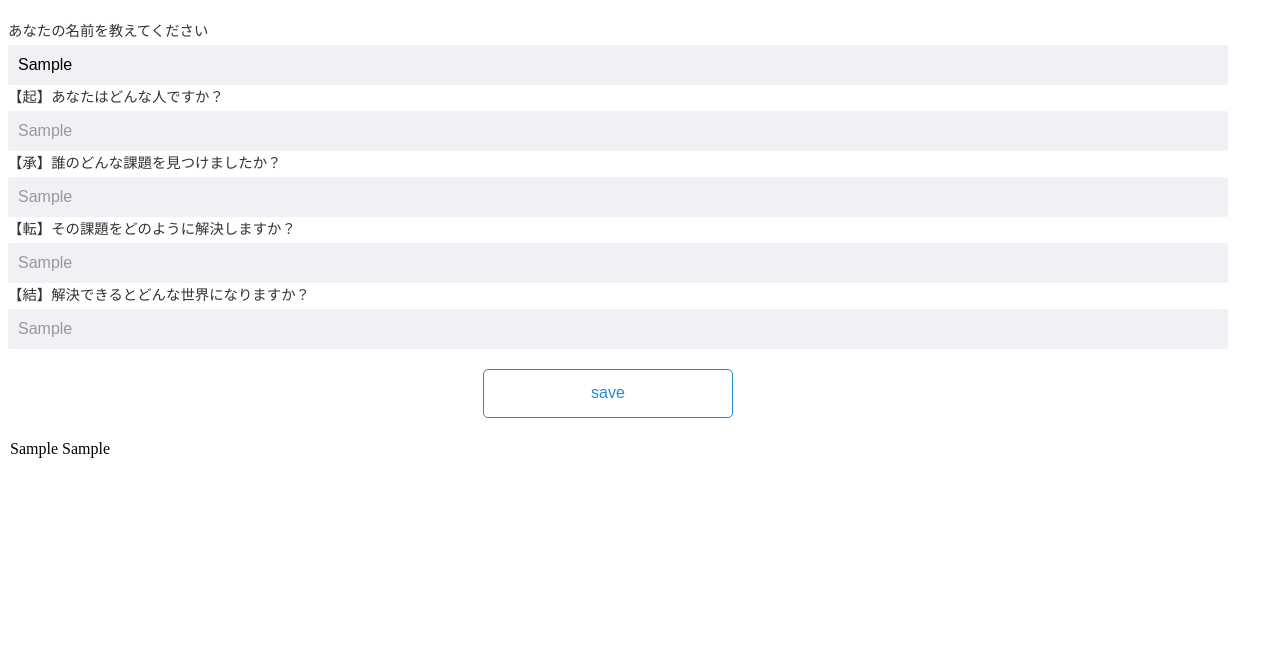
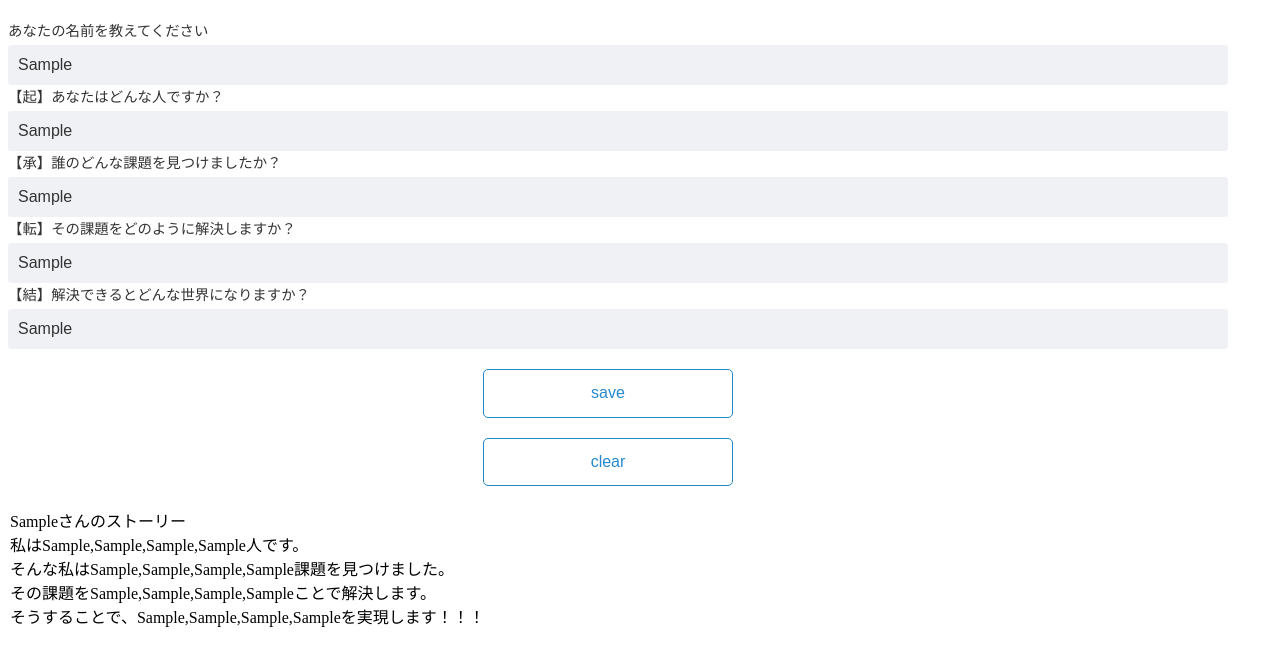
Before and after one commit to Reerao/03_localStorage, a plain HTML site: page index.html in a window 1280 px wide. Both pictures are taken after typing "Sample", "Sample", "Sample", "Sample", "Sample" into the empty fields and a click on the button "save". Shown: the part 70-736 px from the top of the page. Drawn offline with nearby package versions, Linux system fonts and the light colour scheme.

Commit message:
これからjsonと戦う

```diff
--- a/css/style.css
+++ b/css/style.css
@@ -4,7 +4,11 @@
 
 .textbox-001-label,
 .textbox-001,
-#name {
+#key,
+#起,
+#承,
+#転,
+#結 {
     color: #333;
 }
 
@@ -15,7 +19,11 @@
 }
 
 .textbox-001,
-#key {
+#key,
+#起,
+#承,
+#転,
+#結 {
     width: 100%;
     padding: 8px 10px;
     border: none;
@@ -25,12 +33,13 @@
     line-height: 1.5;
 }
 
-.textbox-001,
-#key::placeholder {
-    color: #999;
-}
 
-#save {
+
+
+
+
+#save,
+#clear {
     display: flex;
     justify-content: center;
     align-items: center;
@@ -45,7 +54,8 @@
     font-size: 1em;
 }
 
-#save:hover {
+#save:hover,
+#clear:hover {
     animation: anima-button-001 1s;
 }
 
--- a/index.html
+++ b/index.html
@@ -20,26 +20,28 @@
 
     <label>
     <span class="textbox-001-label">【起】あなたはどんな人ですか？</span>
-    <input type="text" class="textbox-001" placeholder=""/>
+    <input type="text" id="起" placeholder=""/>
     </label>
 
     <label>
         <span class="textbox-001-label">【承】誰のどんな課題を見つけましたか？</span>
-        <input type="text" class="textbox-001" placeholder=""/>
+        <input type="text" id="承" placeholder=""/>
     </label>
 
     <label>
         <span class="textbox-001-label">【転】その課題をどのように解決しますか？</span>
-        <input type="text" class="textbox-001" placeholder=""/>
+        <input type="text" id="転" placeholder=""/>
     </label>
 
     <label>
         <span class="textbox-001-label">【結】解決できるとどんな世界になりますか？</span>
-        <input type="text" class="textbox-001" placeholder=""/>
+        <input type="text" id="結" placeholder=""/>
     </label>
 
 
     <button id="save">save</button>
+    <button id="clear">clear</button>
+
 
     <!-- <button class="button-001">update</button>
     <button class="button-001">clear</button> -->
@@ -59,19 +61,56 @@
 $("#save").on("click",function(){
 
     const key = $("#key").val();
-    const value = $(".textbox-001").val();
-    localStorage.setItem(key,value);
+    const value1 = $("#起").val();
+    const value2 = $("#承").val();
+    const value3 = $("#転").val();
+    const value4 = $("#結").val();
 
-    console.log(key,value)
+    const value = [value1,value2,value3,value4]
+
+    let json = JSON.stringify(value, undefined, 1);
+	localStorage.setItem(key, json);
+
+    // localStorage.setItem(key,value);
 
     const html = `
 
-        ${key}
-        ${value}
+        ${key}さんのストーリー</br>
+        私は${value}人です。</br>
+        そんな私は${value}課題を見つけました。</br>
+        その課題を${value}ことで解決します。</br>
+        そうすることで、${value}を実現します！！！</br>
+
     `
     $("#list").append(html)
 
 })
+
+$("#clear").on("click", function(){
+    localStorage.clear();
+    $("#list").empty();
+})
+
+for(let i=0; i<localStorage.length; i++){
+    const key = localStorage.key(i);
+    const value = localStorage.getItem(key)
+
+    // let json = localStorage.getItem(key);
+	// let value = JSON.parse(json);
+
+    const html = `
+
+        ${key}さんのストーリー</br>
+        私は${value}人です。</br>
+        そんな私は${value}課題を見つけました。</br>
+        その課題を${value}ことで解決します。</br>
+        そうすることで、${value}を実現します！！！</br>
+
+    `
+
+    $("#list").append(html)
+
+}
 
 
 </script>
```
